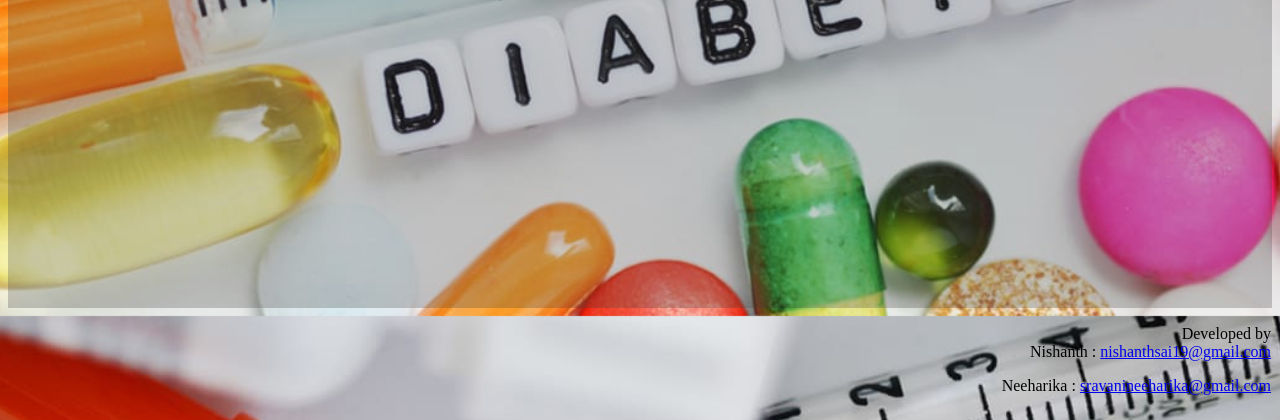
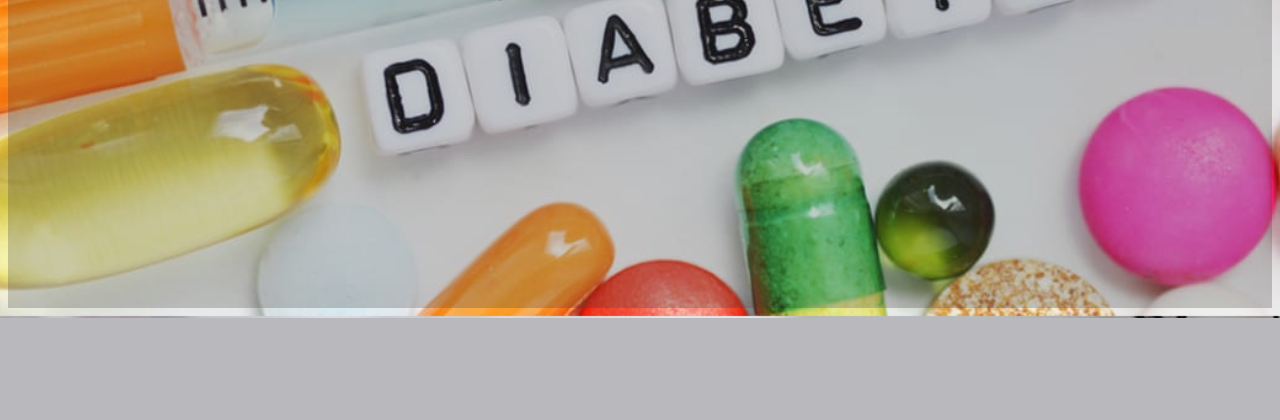
Before and after one commit to akash732/Diabities-predection, a Python web app: template templates/result.html in a window 1280 px wide. Shown: the part 484-904 px from the top of the page. After the commit the page ends 802 px from the top, so only its background shows below. Run offline with Jinja, Linux system fonts and the light colour scheme; the template is opened without the code that fills it, so the values that code supplies are empty.

Commit message:
Update result.html

```diff
--- a/templates/result.html
+++ b/templates/result.html
@@ -119,10 +119,7 @@
 
         </div>
         <footer>
-         <p>Developed by<br> Nishanth :
-           <a href="mailto:nishanthsai19@gmail.com">nishanthsai19@gmail.com</a></p>
-         <p>Neeharika :
-           <a href="mailto:sravanineeharika@gmail.com">sravanineeharika@gmail.com</a></p>
+
         </footer>
     </body>
 </head>
```
